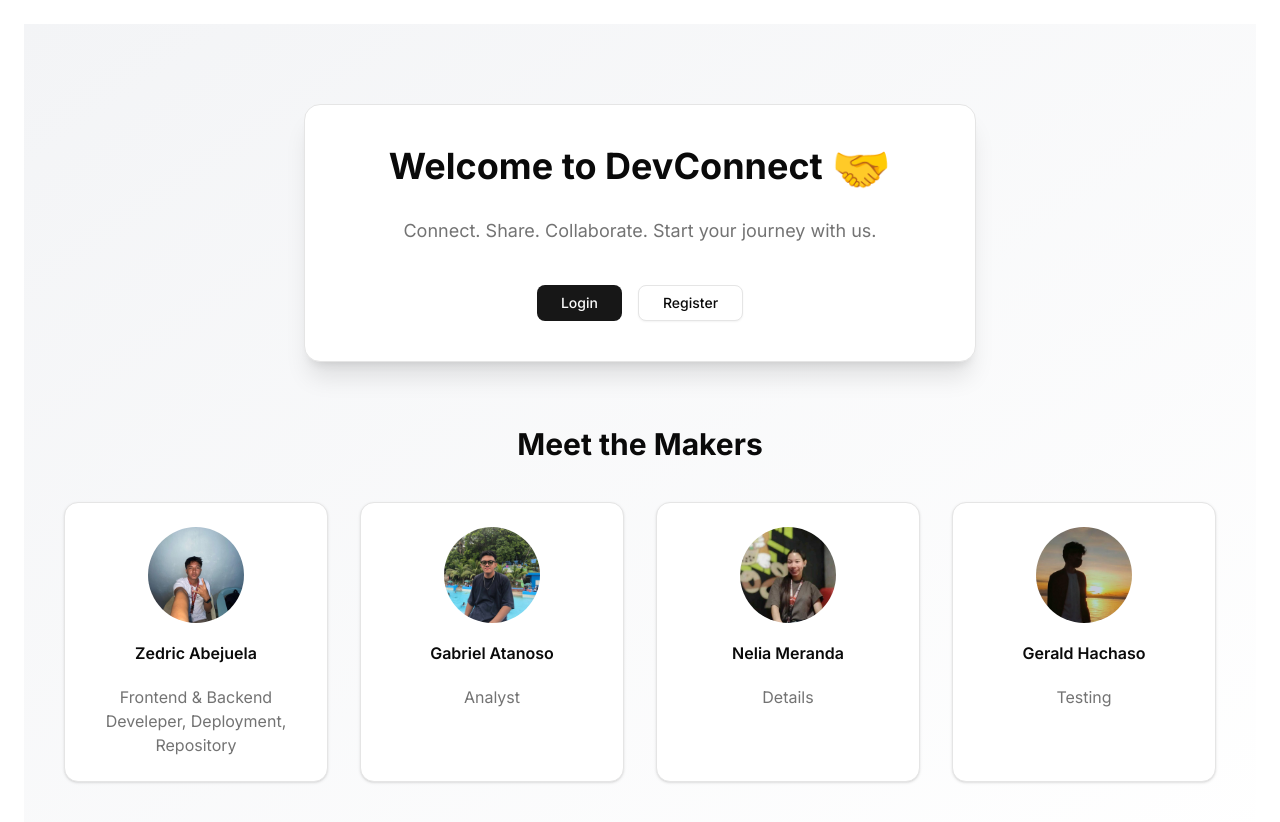
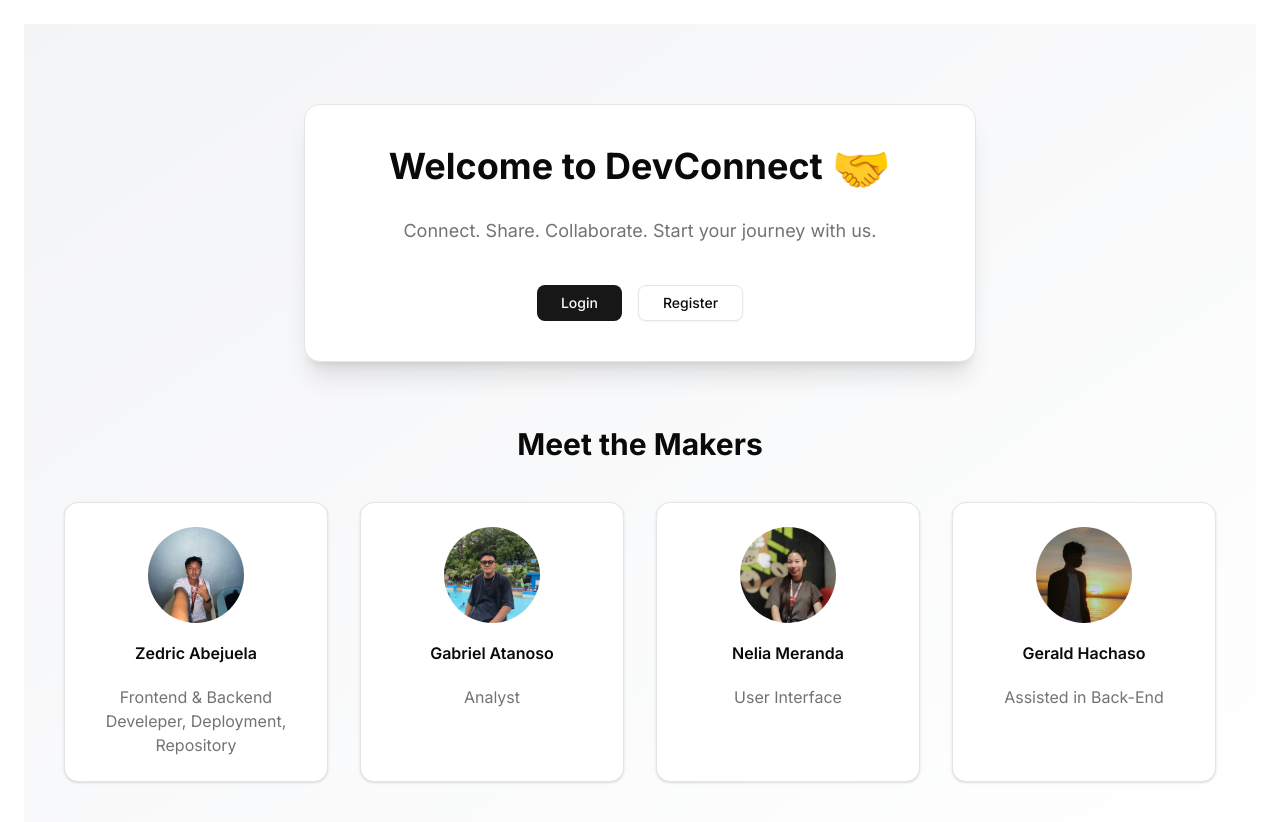
Before and after one commit to Bettachin/DevConnect, a Next.js app: page / in a window 1280 px wide. Shown: the top 822 px of the page. Built offline with nearby package versions, Linux system fonts and the light colour scheme.

Commit message:
Update page.tsx

```diff
--- a/src/app/page.tsx
+++ b/src/app/page.tsx
@@ -29,12 +29,12 @@ export default function HomePage() {
     },
     {
       name: "Nelia Meranda",
-      role: "Details",
+      role: "User Interface",
       img: "/team/nelia.jpg",
     },
     {
       name: "Gerald Hachaso",
-      role: "Testing",
+      role: "Assisted in Back-End",
       img: "/team/gerald.jpg",
     },
   ];
```
